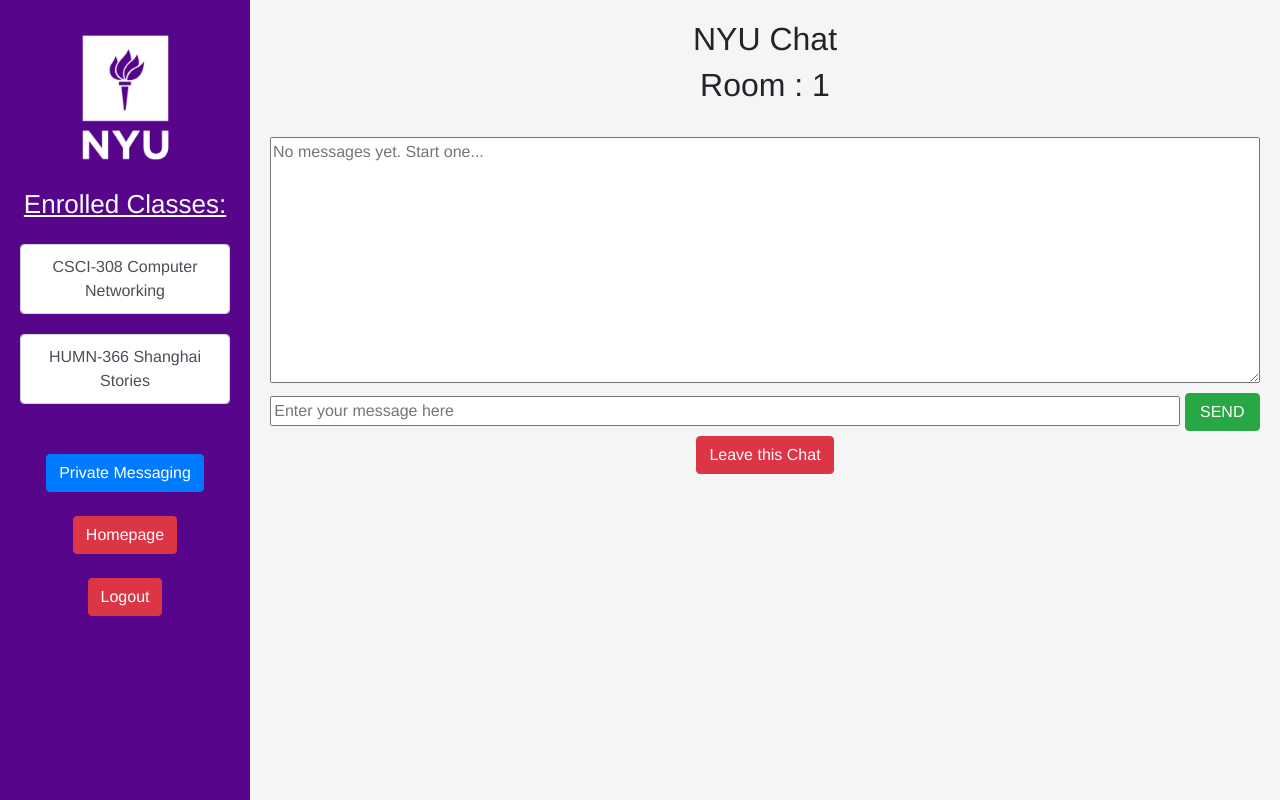
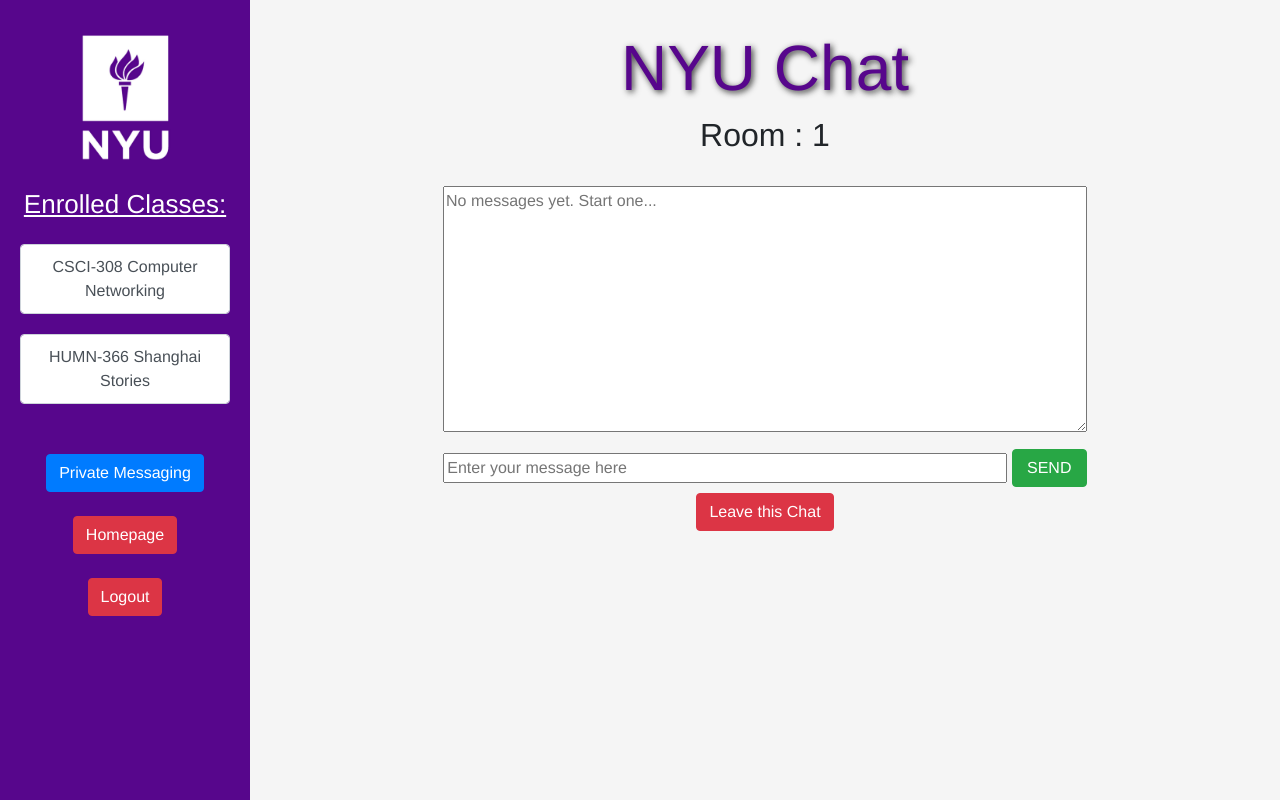
Before and after one commit to thomashillen/flask_chat_app, a Flask app: page /chat in a window 1280 px wide. Run offline with Flask 2, Linux system fonts and the light colour scheme; the visitor is signed in with stand-in values (Sample User, id 1); some libraries are stand-ins or nearby versions.

Commit message:
limited the chatbox size to 1000px, put the fancy title everywhere

```diff
--- a/static/style.css
+++ b/static/style.css
@@ -133,7 +133,6 @@
 
 .title-text {
   text-align: center;
-  width: 350px;
 }
 
 .title-text span.letters {
--- a/templates/chat.html
+++ b/templates/chat.html
@@ -68,14 +68,20 @@
         </div>
     </div>
 
-    <div class="main">
-        <h2 >NYU Chat</h2>
-        <h2>Room : {{session['room_display']}}</h2><br>
-        <textarea id="chat" cols="70" rows="10" placeholder="No messages yet. Start one..." style="margin-bottom:10px;"></textarea>
-        <div style="width:100%;">
-            <input type="text" id="text" placeholder="Enter your message here" style="margin-bottom: 10px; width: calc(100% - 80px); "/>
-            <button type="button" id="send" class="btn btn-success" style="width:75px">SEND</button>
+    <div class="main" style="align-items:center;">
+        <div style="max-width:1000px ">
+            <div class="title-text">
+                <span class="letters">NYU </span>
+                <span class="letters">Chat</span>
+            </div>
+            <h2>Room : {{session['room_display']}}</h2><br>
+            <textarea id="chat" cols="70" rows="10" placeholder="No messages yet. Start one..." style="margin-bottom:10px;"></textarea>
+            <div style="width:100%;">
+                <input type="text" id="text" placeholder="Enter your message here" style="margin-bottom: 10px; width: calc(100% - 80px); "/>
+                <button type="button" id="send" class="btn btn-success" style="width:75px">SEND</button>
+            </div>
         </div>
+
 
 
         <center><button type="button" class="btn btn-danger" onclick=leave_room()>Leave this Chat</button></center>
--- a/templates/index.html
+++ b/templates/index.html
@@ -11,7 +11,11 @@
 <body class="text-center">
   <div class="main">
     <form class="form-signin" action="{{url_for('home')}}" method="POST">
-      <h1 class="h2 mb-3 font-weight-normal">NYU Chat</h1><br><br>
+      <div class="title-text">
+        <span class="letters">NYU </span>
+        <span class="letters">Chat</span>
+      </div>
+      <br><br>
       <input type="text" id="username" name="username" class="form-control" placeholder="NetID" required autofocus><br>
       <input type="password" id="password" name="password" class="form-control" placeholder="Password" required><br>
       <!-- An element to toggle between password visibility -->
```
Also changed, not shown: templates/home.html (+2 -10 lines).
